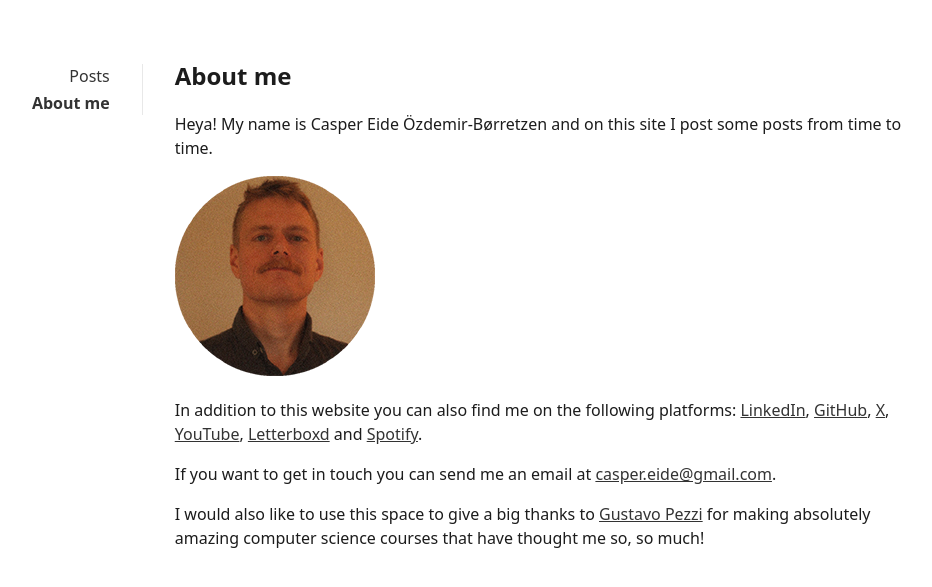
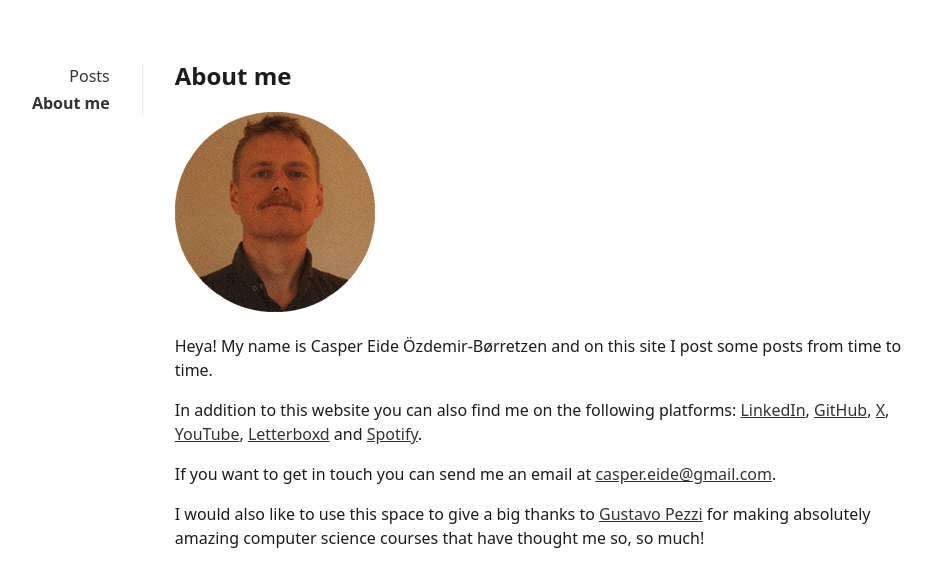
Before and after one commit to casper-borretzen/casper-borretzen.github.io, a Jekyll site: the page built from _pages/about.md, in a window 1280 px wide. Shown: the top 587 px of the page, without its empty margins (178-1110 px from the left). Built offline with Jekyll 4.4.1, drawn with Linux system fonts in a browser that asks for light colours.

Commit message:
Update about.md

```diff
--- a/_pages/about.md
+++ b/_pages/about.md
@@ -3,9 +3,9 @@ layout: page
 title: About me
 ---
 
+![portrait](portrait_round_x200.png)
+
 Heya! My name is Casper Eide Özdemir-Børretzen and on this site I post some posts from time to time.
-
-![portrait](portrait_round_x200.png)
 
 In addition to this website you can also find me on the following platforms:
 [LinkedIn](https://linkedin.com/in/casperborretzen){:target="_blank"}, [GitHub](https://github.com/casper-borretzen){:target="_blank"}, [X](https://x.com/CasperBorretzen){:target="_blank"}, [YouTube](https://youtube.com/@CasperBorretzen){:target="_blank"}, [Letterboxd](https://letterboxd.com/CasperBorretzen){:target="_blank"} and [Spotify](https://open.spotify.com/user/conditionkill){:target="_blank"}.
```
